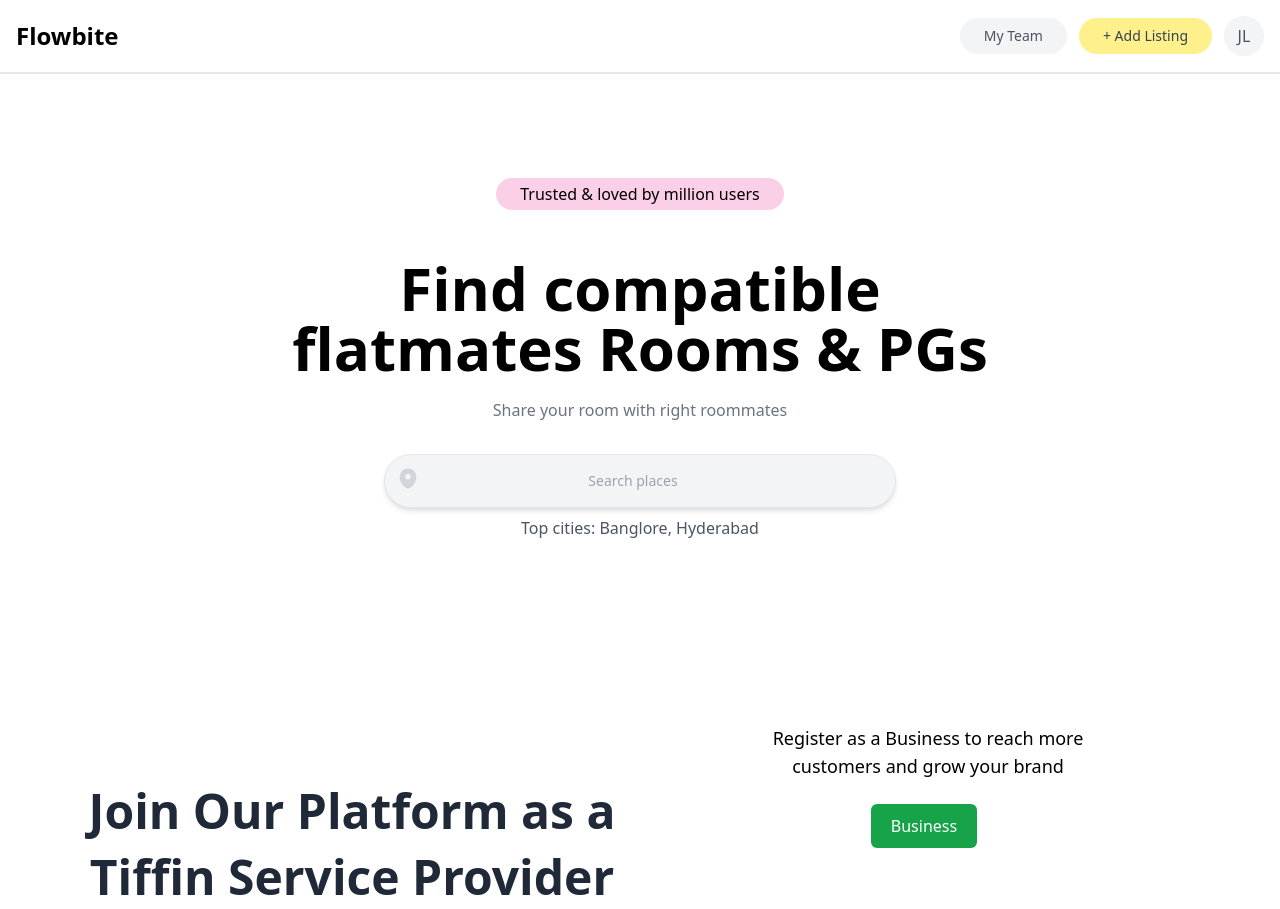
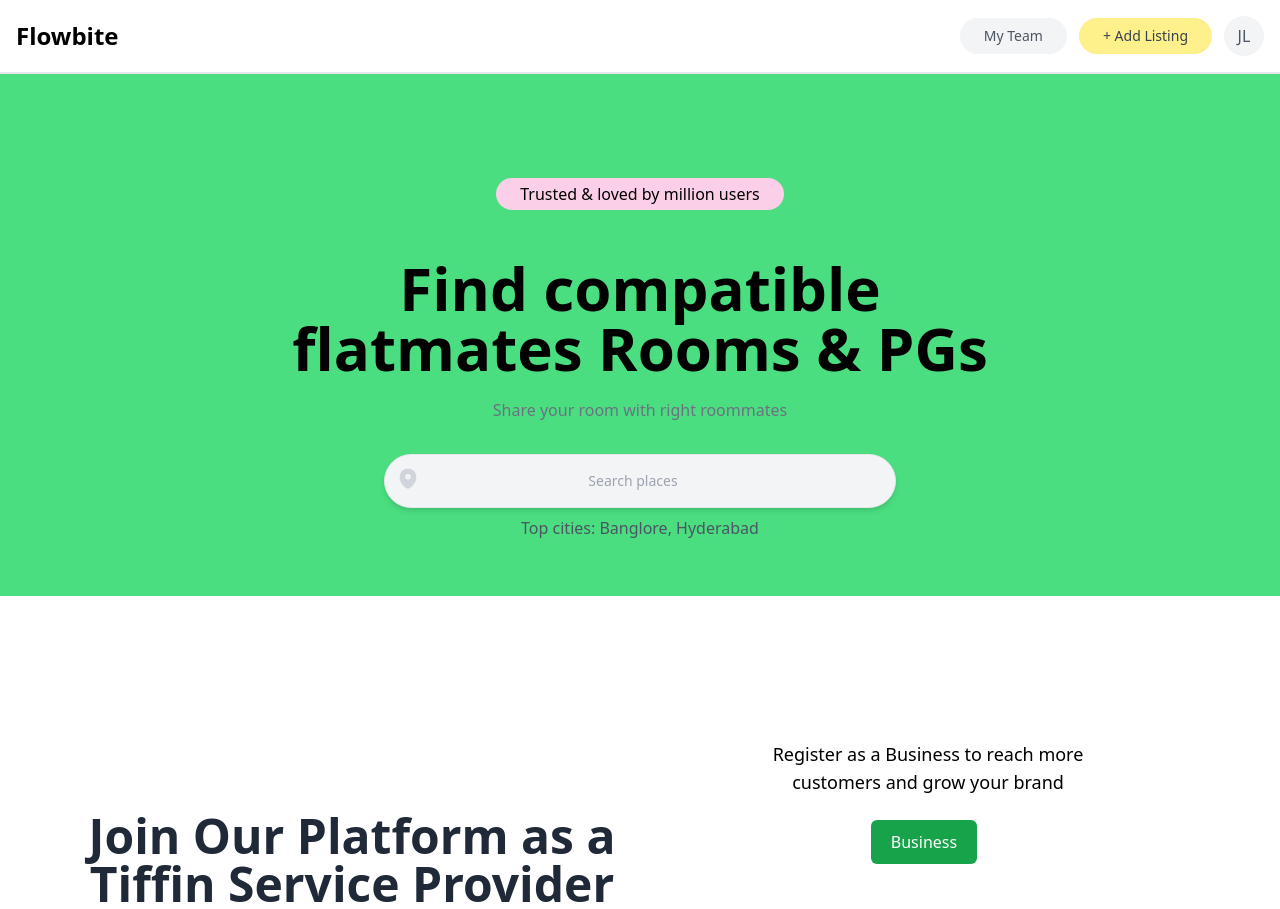
Before and after one commit to prerna351/MealMatch, a React (Vite) app in the folder frontend/: page / in a window 1280 px wide. Shown: the top 909 px of the page. Built offline with nearby package versions, Linux system fonts and the light colour scheme.

Commit message:
adjusted layout

```diff
--- a/frontend/src/components/TiffinFeatureComponent.jsx
+++ b/frontend/src/components/TiffinFeatureComponent.jsx
@@ -1,6 +1,6 @@
 import React from 'react';
 import { Link } from 'react-router-dom';
-import { Button } from './Button';
+import { Button } from './buttons/Button';
 
 export const TiffinFeature = () => {
   return (
@@ -9,7 +9,7 @@ export const TiffinFeature = () => {
       {/* left  */}
         <div className="max-w-xl  flex flex-col gap-6  ">
             <div className='flex flex-col h-full justify-center items-center'>
-            <h1 className='text-5xl  text-center font-semibold text-gray-800 leading-snug mb-2 '>Join Our Platform as a Tiffin Service Provider</h1>
+            <h1 className='text-3xl md:text-5xl  text-center font-semibold text-gray-800 leading-snug mb-2 '>Join Our Platform as a Tiffin Service Provider</h1>
             <h4 className='text-xl text-gray-600 mb-9 '>Choose your type of service to get started</h4>
             </div>
         </div>
--- a/frontend/src/pages/Landing.jsx
+++ b/frontend/src/pages/Landing.jsx
@@ -5,14 +5,14 @@ import { Search } from '../components/Search';
 
 export const Landing = () => {
   return (
-    <div className='overflow-x-hidden'>
+    <div className='overflow-x-clip'>
 
-        <div className='w-screen bg-white sticky top-0 z-50'>
+        <div className='w-screen  bg-white sticky top-0 z-50'>
           <NavBar></NavBar>
         </div>
 
-        <div className='w-screen  mx-auto  flex flex-col justify-center items-center  '>
-          <div className=' max-w-3xl  flex flex-col mt-16 mx-6 md:mx-0 items-center gap-1 py-10'>
+        <div className='w-screen bg-green-400 mx-auto py-4 flex flex-col justify-center items-center  '>
+          <div className=' max-w-3xl  flex flex-col mt-12 mx-6 md:mx-0 items-center gap-1 py-10'>
             <div className='bg-pink-200 text-center w-72 rounded-full px-2 py-1  font-medium'><p >Trusted & loved by million users</p></div>
             <div><h1 className='text-4xl md:text-6xl text-center font-semibold  mt-11 '>Find compatible flatmates Rooms & PGs</h1></div>
             <div className='mt-4 mb-7 text-gray-500 '><p>Share your room with right roommates</p></div>
@@ -21,7 +21,7 @@ export const Landing = () => {
           </div>
         </div>
 
-        <div className='overscroll-none relative w-screen  flex flex-col py-28 justify-center items-center '>
+        <div className='relative w-screen flex flex-col py-28 justify-center items-center '>
             <TiffinFeature></TiffinFeature>
         </div>
     </div>
```
